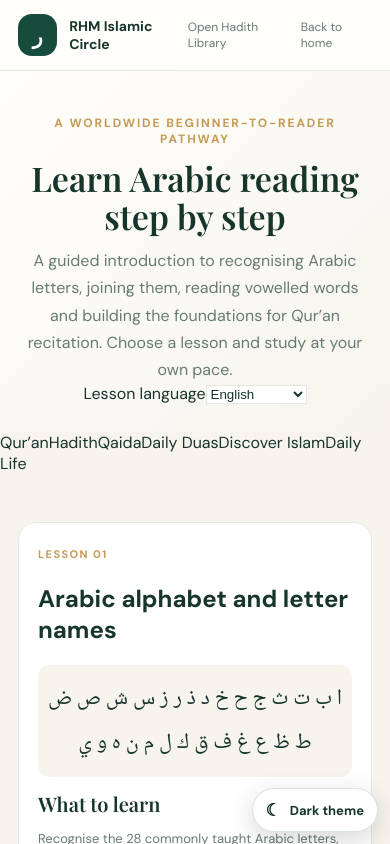
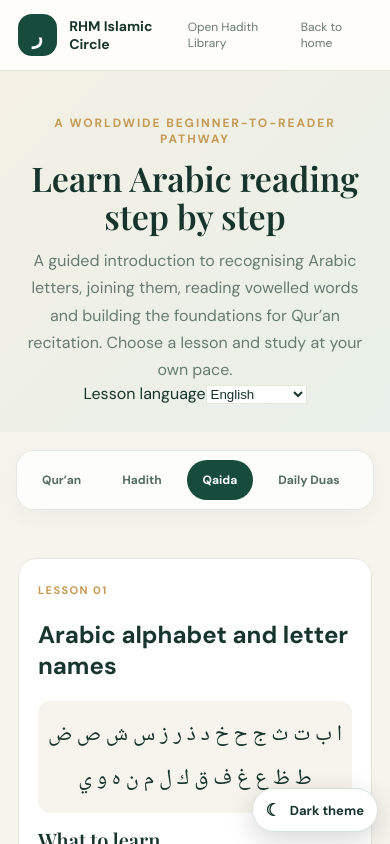
Before and after one commit to muhammadhadiurrehman7-max/rhm-islamic-circle, a Next.js app: page /qaida in a window 390 px wide. Shown: the top 844 px of the page. Built offline with nearby package versions, Linux system fonts and the light colour scheme; a web font is replaced by a local one.

Commit message:
Add responsive styling for separate learning spaces and Quran playback controls

```diff
--- a/app/globals.css
+++ b/app/globals.css
@@ -620,3 +620,32 @@ html[data-site-theme="dark"] .pwa-install-card span { color:#bdc9c0; }
 .duas-editorial-note p { color:var(--q-muted); font-size:13px; line-height:1.8; }
 .duas-caution { padding-top:12px; border-top:1px solid var(--q-border); }
 @media(max-width:600px) { .duas-controls { grid-template-columns:1fr; }.dua-card { padding:18px 14px; }.duas-editorial-note { padding:18px; } }
+
+
+/* Dedicated course navigation shared by the independent learning spaces */
+.learning-space-nav {
+  display:flex; flex-wrap:wrap; justify-content:center; gap:9px;
+  width:min(1080px,calc(100% - 32px)); margin:18px auto 30px; padding:12px;
+  border:1px solid #e2e9e1; border-radius:18px;
+  background:rgba(255,255,255,.82); box-shadow:0 8px 24px rgba(23,53,45,.045);
+}
+.learning-space-nav a {
+  display:inline-flex; align-items:center; justify-content:center; min-height:40px;
+  padding:9px 15px; border:1px solid transparent; border-radius:999px;
+  color:#536b60; font:700 12px "DM Sans",sans-serif; text-decoration:none;
+  transition:background .2s ease,color .2s ease,border-color .2s ease;
+}
+.learning-space-nav a:hover { border-color:#d8c39b; background:#f7f3e9; color:#174b3c; }
+.learning-space-nav a[aria-current="page"] { background:#174b3c; color:#fff; }
+.auto-next-toggle { display:flex; align-items:center; gap:9px; margin:12px 0; color:var(--q-muted); font-size:13px; }
+.auto-next-toggle input { width:17px; height:17px; accent-color:#174b3c; }
+.hadith-page .hadith-hero { background:linear-gradient(135deg,#f6f2e8 0%,#edf3ed 55%,#e7eee8 100%); }
+.qaida-page .quran-heading { background:linear-gradient(135deg,#f4f0e5,#e8f0e9); }
+.duas-page .quran-heading { background:linear-gradient(135deg,#f6f1e7,#edf3ed); }
+html[data-site-theme="dark"] .learning-space-nav { background:#172821; border-color:#34483e; }
+html[data-site-theme="dark"] .learning-space-nav a { color:#bdc9c0; }
+html[data-site-theme="dark"] .learning-space-nav a[aria-current="page"] { background:#d9b878; color:#172821; }
+html[data-site-theme="dark"] .hadith-page .hadith-hero,
+html[data-site-theme="dark"] .qaida-page .quran-heading,
+html[data-site-theme="dark"] .duas-page .quran-heading { background:linear-gradient(135deg,#172821,#101d19); }
+@media(max-width:560px) { .learning-space-nav { justify-content:flex-start; overflow-x:auto; flex-wrap:nowrap; padding:9px; }.learning-space-nav a { flex:none; } }
```
